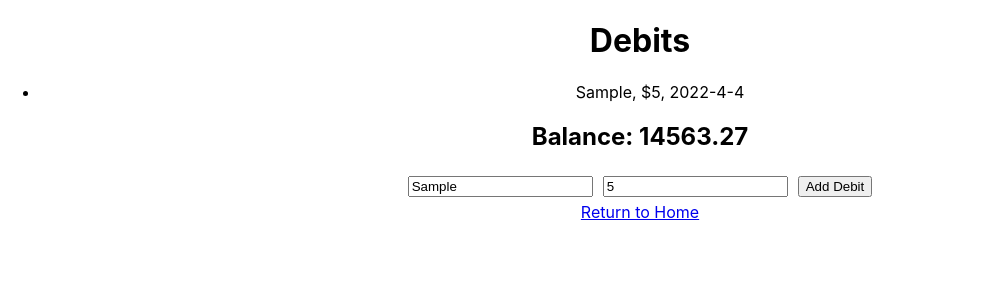
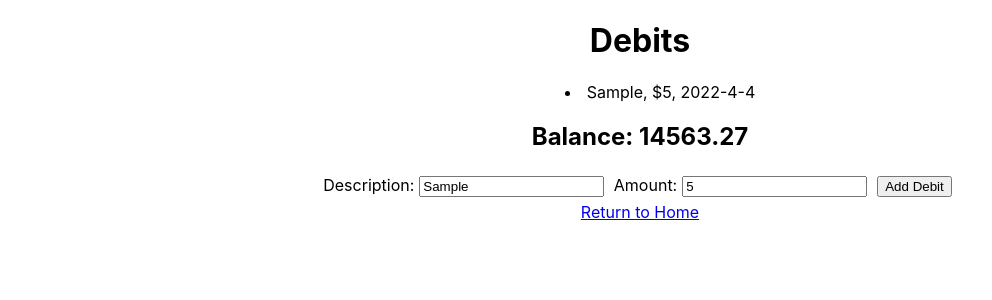
Before and after one commit to DavidY-23/Assignment4_BankOfReact, a React (Create React App) app: page /Assignment4_BankOfReact/debit in a window 1280 px wide. Both pictures are taken after typing "Sample", "5" into the empty fields and a click on the button "Add Debit". Shown: the top 300 px of the page, without its empty margins (0-992 px from the left). Built offline with nearby package versions, Linux system fonts and the light colour scheme; no server answers.

Commit message:
Fixed bug with bullets being left aligned, and added comments

```diff
--- a/src/components/Credits.js
+++ b/src/components/Credits.js
@@ -13,25 +13,25 @@ class Credits extends Component {
     };
   }
 
-  //Parsing API
+  //Parsing API for credits
   async componentDidMount() {
     document.title = "Credits"
     let linktoAPI = 'https://moj-api.herokuapp.com/credits';
     let response = await axios.get(linktoAPI);
     this.setState({creditsArray: response.data})
   }
-
+  //Creating the list of debits.
   creditView = () => {
     const listofCredits = this.state.creditsArray.map((eachCredit) =>
 
-      <li key={eachCredit.description}>{eachCredit.description}, ${eachCredit.amount}, {eachCredit.date}</li>
+      <li style={{listStylePosition: "inside"}}key={eachCredit.description}>{eachCredit.description}, ${eachCredit.amount}, {eachCredit.date}</li>
     )
     return (
       <ul>{listofCredits}</ul>
     )
   }
 
-
+  //Function to add a new credit including the description, cost, and time.
   addCredit = (e) => {
     e.preventDefault()
     var currentDate = new Date();
@@ -54,8 +54,12 @@ class Credits extends Component {
       {this.creditView()}
       <h2>Balance: {this.state.accountBalance}</h2>
       <form onSubmit={this.addCredit}>
+        <label>Description:
         <input type="text" name="description" />
+        </label>
+        <label> Amount:
         <input type="number" step="0.01" name="amount" />
+        </label>
         <button type="submit">Add Credit</button>
       </form>
       <Link to="/">Return to Home</Link>
--- a/src/components/Debits.js
+++ b/src/components/Debits.js
@@ -12,7 +12,7 @@ class Debits extends Component {
     };
   }
 
-  //Parsing API
+  //Parsing API for initial list of debit
   async componentDidMount() {
     document.title = "Debits"
     let linktoAPI = 'https://moj-api.herokuapp.com/debits';
@@ -20,18 +20,17 @@ class Debits extends Component {
     this.setState({debitsArray: response.data})
   }
 
-
+  //Creating the list of debits.
   debitView = () => {
     const listofDebits = this.state.debitsArray.map((eachDebit) =>
-
-      <li key={eachDebit.description}>{eachDebit.description}, ${eachDebit.amount}, {eachDebit.date}</li>
+      <li style={{listStylePosition: "inside"}} key={eachDebit.description}>{eachDebit.description}, ${eachDebit.amount}, {eachDebit.date}</li>
     )
     return (
       <ul>{listofDebits}</ul>
     )
   }
 
-
+  //Function to add a new debit including the description, cost, and time.
   addDebit = (e) => {
     e.preventDefault()
     var currentDate = new Date();
@@ -54,8 +53,12 @@ class Debits extends Component {
       {this.debitView()}
       <h2>Balance: {this.state.accountBalance}</h2>
       <form onSubmit={this.addDebit}>
+      <label>Description:
         <input type="text" name="description" />
-        <input type="number" step="0.01"  name="amount" />
+        </label>
+        <label> Amount:
+        <input type="number" step="0.01" name="amount" />
+        </label>
         <button type="submit">Add Debit</button>
       </form>
       <Link to="/">Return to Home</Link>
```
